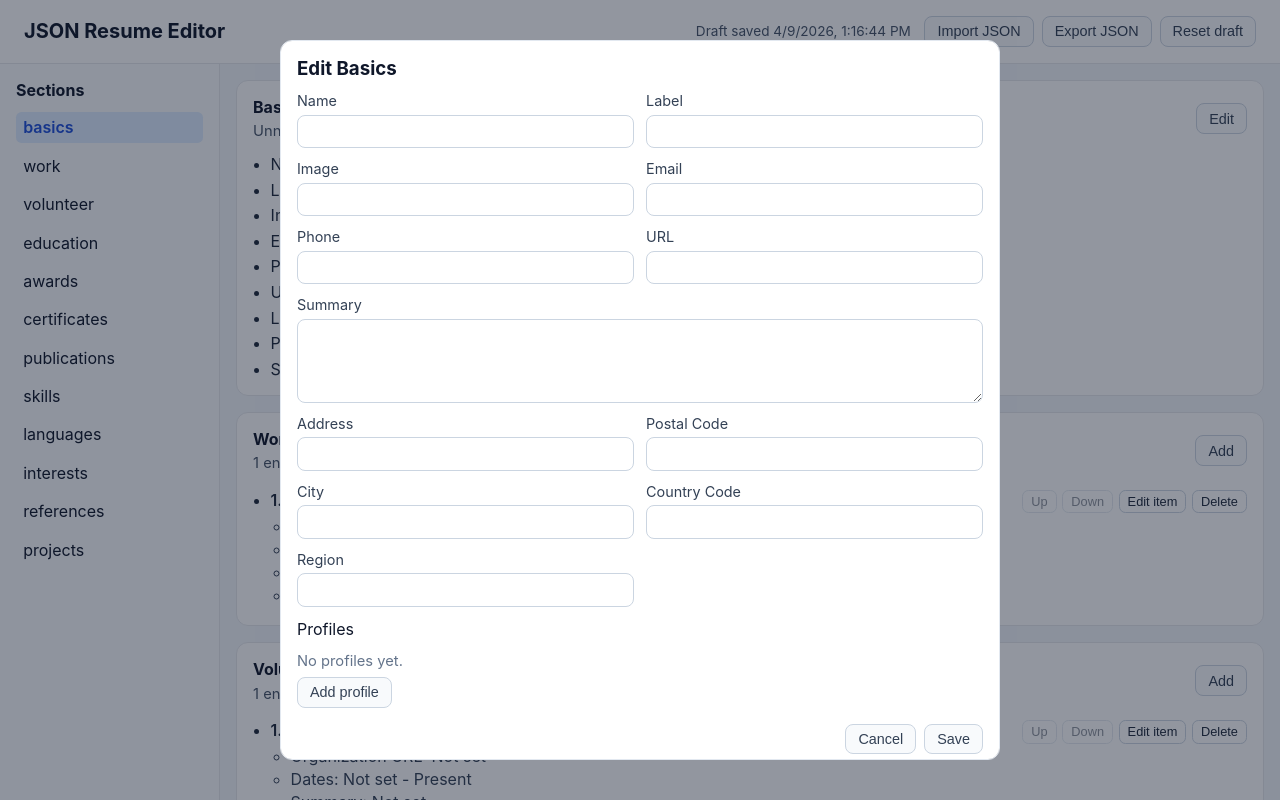
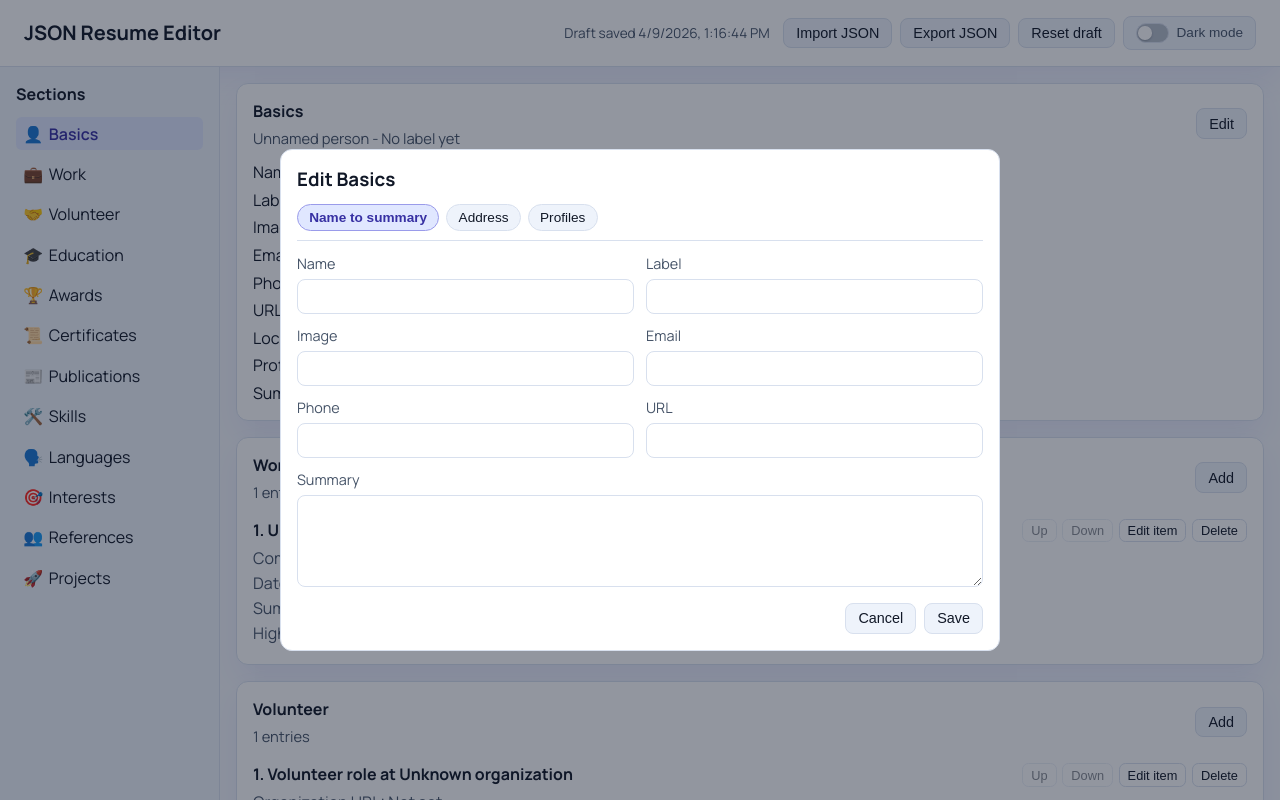
Before and after one commit to Shaunson26/json-resume-editor, a React (Vite) app: page / in a window 1280 px wide. Both pictures are taken after a click on the button "Edit". Shown: the top 800 px of the page. Built offline with nearby package versions, Linux system fonts and the light colour scheme.

Commit message:
Improve UI and styling

```diff
--- a/src/App.css
+++ b/src/App.css
@@ -1,7 +1,43 @@
+@import url('https://fonts.googleapis.com/css2?family=Manrope:wght@400;500;600;700;800&display=swap');
+
+:root {
+  --bg: #f4f7fb;
+  --surface: #ffffff;
+  --surface-muted: #eef3fb;
+  --text: #111827;
+  --text-muted: #475569;
+  --border: #d8e0ee;
+  --accent: #4f46e5;
+  --accent-soft: #e0e7ff;
+  --accent-strong: #3730a3;
+  --danger: #dc2626;
+  --danger-soft: #fee2e2;
+  --shadow-soft: 0 14px 30px rgba(79, 70, 229, 0.08);
+}
+
+[data-theme='dark'] {
+  --bg: #0b1220;
+  --surface: #121a2a;
+  --surface-muted: #182338;
+  --text: #e2e8f0;
+  --text-muted: #94a3b8;
+  --border: #273449;
+  --accent: #818cf8;
+  --accent-soft: #1f2a44;
+  --accent-strong: #c7d2fe;
+  --danger: #f87171;
+  --danger-soft: #3f1d25;
+  --shadow-soft: 0 14px 30px rgba(2, 8, 23, 0.45);
+}
+
 .app-shell {
-  min-height: 100vh;
+  height: 100%;
   display: flex;
   flex-direction: column;
+  color: var(--text);
+  font-family: Manrope, 'Segoe UI', Roboto, Arial, sans-serif;
+  background: var(--bg);
+  overflow: hidden;
 }
 
 html {
@@ -14,8 +50,9 @@ html {
   justify-content: space-between;
   gap: 1rem;
   padding: 1rem 1.5rem;
-  border-bottom: 1px solid #e5e7eb;
-  background: #ffffff;
+  border-bottom: 1px solid var(--border);
+  background: var(--surface);
+  box-shadow: var(--shadow-soft);
 }
 
 .topbar h1 {
@@ -31,7 +68,7 @@ html {
 
 .draft-saved-status {
   font-size: 0.85rem;
-  color: #475569;
+  color: var(--text-muted);
   margin-right: 0.35rem;
   white-space: nowrap;
 }
@@ -50,12 +87,56 @@ html {
 
 .toolbar button,
 .section-heading button {
-  border: 1px solid #cbd5e1;
-  background: #f8fafc;
-  color: #334155;
+  border: 1px solid var(--border);
+  background: var(--surface-muted);
+  color: var(--text);
   border-radius: 0.5rem;
   padding: 0.4rem 0.75rem;
   font-size: 0.9rem;
+}
+
+.theme-toggle {
+  display: inline-flex;
+  align-items: center;
+  gap: 0.45rem;
+  border: 1px solid transparent;
+  background: transparent;
+  padding: 0.2rem 0.3rem;
+}
+
+.theme-toggle-track {
+  width: 2.1rem;
+  height: 1.2rem;
+  border-radius: 999px;
+  background: color-mix(in srgb, var(--text-muted) 35%, var(--surface-muted));
+  border: 1px solid var(--border);
+  display: inline-flex;
+  align-items: center;
+  padding: 0.1rem;
+  transition: background-color 140ms ease;
+}
+
+.theme-toggle-thumb {
+  width: 0.85rem;
+  height: 0.85rem;
+  border-radius: 50%;
+  background: var(--surface);
+  box-shadow: 0 1px 2px rgba(15, 23, 42, 0.25);
+  transform: translateX(0);
+  transition: transform 140ms ease;
+}
+
+.theme-toggle.is-on .theme-toggle-track {
+  background: var(--accent);
+}
+
+.theme-toggle.is-on .theme-toggle-thumb {
+  transform: translateX(0.9rem);
+}
+
+.theme-toggle-label {
+  font-size: 0.85rem;
+  color: var(--text-muted);
 }
 
 .row-item {
@@ -75,9 +156,9 @@ html {
 
 .row-item button,
 .row-actions button {
-  border: 1px solid #cbd5e1;
-  background: #ffffff;
-  color: #1e293b;
+  border: 1px solid var(--border);
+  background: var(--surface);
+  color: var(--text);
   border-radius: 0.4rem;
   padding: 0.2rem 0.5rem;
   font-size: 0.8rem;
@@ -106,20 +187,22 @@ html {
 
 .section-row-title {
   margin: 0;
-  font-weight: 600;
+  font-weight: 700;
 }
 
 .section-row-details {
   margin: 0.35rem 0 0;
-  padding-left: 1.25rem;
-  color: #334155;
+  padding-left: 0;
+  list-style: none;
+  color: var(--text-muted);
   display: grid;
   gap: 0.2rem;
 }
 
 .section-row-sublist {
   margin: 0.25rem 0 0;
-  padding-left: 1.1rem;
+  padding-left: 0.75rem;
+  list-style: none;
 }
 
 .modal-overlay {
@@ -136,15 +219,40 @@ html {
   width: min(720px, 100%);
   max-height: 90vh;
   overflow: auto;
-  background: #ffffff;
+  background: var(--surface);
   border-radius: 0.75rem;
-  border: 1px solid #e2e8f0;
+  border: 1px solid var(--border);
   padding: 1rem;
 }
 
 .modal h3 {
   margin: 0 0 0.75rem;
   text-transform: capitalize;
+}
+
+.modal-tabs {
+  display: flex;
+  align-items: center;
+  gap: 0.45rem;
+  margin-bottom: 0.85rem;
+  border-bottom: 1px solid var(--border);
+  padding-bottom: 0.55rem;
+}
+
+.modal-tabs button {
+  border: 1px solid var(--border);
+  background: var(--surface-muted);
+  color: var(--text);
+  border-radius: 999px;
+  padding: 0.3rem 0.7rem;
+  font-size: 0.85rem;
+}
+
+.modal-tabs button.is-active {
+  border-color: color-mix(in srgb, var(--accent) 45%, var(--border));
+  background: var(--accent-soft);
+  color: var(--accent-strong);
+  font-weight: 600;
 }
 
 .modal-grid {
@@ -157,13 +265,15 @@ html {
   display: grid;
   gap: 0.35rem;
   font-size: 0.9rem;
-  color: #334155;
+  color: var(--text-muted);
   text-transform: capitalize;
 }
 
 .modal-grid input,
 .modal-grid textarea {
-  border: 1px solid #cbd5e1;
+  border: 1px solid var(--border);
+  color: var(--text);
+  background: var(--surface);
   border-radius: 0.5rem;
   padding: 0.45rem 0.55rem;
   font: inherit;
@@ -175,16 +285,16 @@ html {
 
 .add-highlight-button {
   margin-top: 0.4rem;
-  border: 1px solid #cbd5e1;
-  background: #f8fafc;
-  color: #334155;
+  border: 1px solid var(--border);
+  background: var(--surface-muted);
+  color: var(--text);
   border-radius: 0.5rem;
   padding: 0.4rem 0.75rem;
   font-size: 0.9rem;
 }
 
 .profile-group {
-  border: 1px solid #e2e8f0;
+  border: 1px solid var(--border);
   border-radius: 0.5rem;
   padding: 0.65rem;
   margin-top: 0.5rem;
@@ -200,9 +310,9 @@ html {
 }
 
 .modal-actions button {
-  border: 1px solid #cbd5e1;
-  background: #f8fafc;
-  color: #334155;
+  border: 1px solid var(--border);
+  background: var(--surface-muted);
+  color: var(--text);
   border-radius: 0.5rem;
   padding: 0.4rem 0.75rem;
   font-size: 0.9rem;
@@ -214,12 +324,12 @@ html {
 
 .confirm-modal p {
   margin: 0.5rem 0 0;
-  color: #475569;
+  color: var(--text-muted);
 }
 
 .danger-button {
-  border-color: #ef4444 !important;
-  background: #ef4444 !important;
+  border-color: var(--danger) !important;
+  background: var(--danger) !important;
   color: #ffffff !important;
 }
 
@@ -230,17 +340,17 @@ html {
   gap: 0.75rem;
   margin: 0.75rem 1rem 0;
   padding: 0.65rem 0.85rem;
-  border: 1px solid #fecaca;
-  background: #fef2f2;
-  color: #991b1b;
+  border: 1px solid color-mix(in srgb, var(--danger) 45%, transparent);
+  background: var(--danger-soft);
+  color: var(--danger);
   border-radius: 0.5rem;
   font-size: 0.9rem;
 }
 
 .error-banner button {
-  border: 1px solid #fca5a5;
-  background: #ffffff;
-  color: #991b1b;
+  border: 1px solid color-mix(in srgb, var(--danger) 55%, transparent);
+  background: var(--surface);
+  color: var(--danger);
   border-radius: 0.4rem;
   padding: 0.2rem 0.5rem;
   font-size: 0.8rem;
@@ -251,12 +361,14 @@ html {
   grid-template-columns: 220px 1fr;
   min-height: 0;
   flex: 1;
+  overflow: hidden;
 }
 
 .sidebar {
-  border-right: 1px solid #e5e7eb;
+  border-right: 1px solid var(--border);
   padding: 1rem;
-  background: #f8fafc;
+  background: var(--surface-muted);
+  overflow: auto;
 }
 
 .sidebar h2 {
@@ -274,21 +386,29 @@ html {
 }
 
 .sidebar a {
-  display: block;
+  display: inline-flex;
+  align-items: center;
+  gap: 0.5rem;
   text-decoration: none;
-  color: #0f172a;
+  color: var(--text);
   padding: 0.35rem 0.45rem;
   border-radius: 0.35rem;
+  width: 100%;
 }
 
 .sidebar a:hover {
-  background: #e2e8f0;
+  background: color-mix(in srgb, var(--accent) 15%, var(--surface-muted));
 }
 
 .sidebar a.is-active {
-  background: #dbeafe;
-  color: #1d4ed8;
+  background: var(--accent-soft);
+  color: var(--accent-strong);
   font-weight: 600;
+}
+
+.sidebar-icon {
+  width: 1.1rem;
+  text-align: center;
 }
 
 .content {
@@ -300,10 +420,11 @@ html {
 }
 
 .section-card {
-  border: 1px solid #e5e7eb;
+  border: 1px solid var(--border);
   border-radius: 0.75rem;
-  background: #ffffff;
+  background: var(--surface);
   padding: 1rem;
+  box-shadow: var(--shadow-soft);
 }
 
 .section-heading {
@@ -315,27 +436,27 @@ html {
 
 .section-heading h3 {
   margin: 0;
-  text-transform: capitalize;
   font-size: 1rem;
 }
 
 .section-subtitle {
   margin: 0.35rem 0 0;
-  color: #475569;
+  color: var(--text-muted);
   font-size: 0.92rem;
 }
 
 .section-list {
   margin: 0.85rem 0 0;
-  padding-left: 1.1rem;
-  color: #1e293b;
+  padding-left: 0;
+  list-style: none;
+  color: var(--text);
   display: grid;
   gap: 0.35rem;
 }
 
 .section-empty {
   margin: 0.85rem 0 0;
-  color: #64748b;
+  color: var(--text-muted);
   font-size: 0.92rem;
 }
 
@@ -356,7 +477,7 @@ html {
 
   .sidebar {
     border-right: 0;
-    border-bottom: 1px solid #e5e7eb;
+    border-bottom: 1px solid var(--border);
   }
 
   .modal-grid {
--- a/src/App.tsx
+++ b/src/App.tsx
@@ -1,7 +1,7 @@
 import { useCallback, useEffect, useMemo, useRef, useState } from 'react'
 import './App.css'
 import { SectionCard } from './components/SectionCard'
-import { Sidebar } from './components/Sidebar'
+import { Sidebar, type SectionDisplayMeta } from './components/Sidebar'
 import { ArrayItemModal } from './components/modals/ArrayItemModal'
 import { BasicsModal } from './components/modals/BasicsModal'
 import { defaultResume } from './data/defaultResume'
@@ -39,11 +39,29 @@ const sections: ResumeSectionId[] = [
 ]
 
 const RESUME_DRAFT_STORAGE_KEY = 'jsonResumeEditor:draft:v1'
+const THEME_STORAGE_KEY = 'jsonResumeEditor:theme:v1'
+
+type Theme = 'light' | 'dark'
 
 type PersistedResumeDraft = {
   version: 1
   savedAt: string
   data: ResumeData
+}
+
+const sectionDisplay: Record<ResumeSectionId, SectionDisplayMeta> = {
+  basics: { label: 'Basics', icon: '👤' },
+  work: { label: 'Work', icon: '💼' },
+  volunteer: { label: 'Volunteer', icon: '🤝' },
+  education: { label: 'Education', icon: '🎓' },
+  awards: { label: 'Awards', icon: '🏆' },
+  certificates: { label: 'Certificates', icon: '📜' },
+  publications: { label: 'Publications', icon: '📰' },
+  skills: { label: 'Skills', icon: '🛠️' },
+  languages: { label: 'Languages', icon: '🗣️' },
+  interests: { label: 'Interests', icon: '🎯' },
+  references: { label: 'References', icon: '👥' },
+  projects: { label: 'Projects', icon: '🚀' },
 }
 
 const loadInitialResume = (): ResumeData => {
@@ -87,6 +105,21 @@ const loadInitialSavedAt = (): string | null => {
   } catch {
     return null
   }
+}
+
+const loadInitialTheme = (): Theme => {
+  if (typeof window === 'undefined') {
+    return 'light'
+  }
+
+  const storedTheme = window.localStorage.getItem(THEME_STORAGE_KEY)
+  if (storedTheme === 'light' || storedTheme === 'dark') {
+    return storedTheme
+  }
+
+  return window.matchMedia('(prefers-color-scheme: dark)').matches
+    ? 'dark'
+    : 'light'
 }
 
 const createEmptyArrayItem = (
@@ -210,6 +243,7 @@ function App() {
     index: number
   } | null>(null)
   const [importError, setImportError] = useState<string | null>(null)
+  const [theme, setTheme] = useState<Theme>(() => loadInitialTheme())
   const fileInputRef = useRef<HTMLInputElement | null>(null)
 
   const moveArrayItem = useCallback((
@@ -337,6 +371,11 @@ function App() {
       // Ignore storage failures (quota/private mode) and keep app usable.
     }
   }, [resume])
+
+  useEffect(() => {
+    document.documentElement.setAttribute('data-theme', theme)
+    window.localStorage.setItem(THEME_STORAGE_KEY, theme)
+  }, [theme])
 
   const draftSavedLabel = useMemo(() => {
     if (!lastSavedAt) {
@@ -1190,6 +1229,10 @@ function App() {
     window.localStorage.removeItem(RESUME_DRAFT_STORAGE_KEY)
   }
 
+  const toggleTheme = () => {
+    setTheme((previousTheme) => (previousTheme === 'light' ? 'dark' : 'light'))
+  }
+
   return (
     <div className="app-shell">
       <header className="topbar">
@@ -1204,6 +1247,19 @@ function App() {
           </button>
           <button type="button" onClick={handleResetDraft}>
             Reset draft
+          </button>
+          <button
+            type="button"
+            className={`theme-toggle ${theme === 'dark' ? 'is-on' : ''}`}
+            onClick={toggleTheme}
+            aria-label="Toggle dark mode"
+            aria-pressed={theme === 'dark'}
+            title="Toggle dark mode"
+          >
+            <span className="theme-toggle-track" aria-hidden="true">
+              <span className="theme-toggle-thumb" />
+            </span>
+            <span className="theme-toggle-label">Dark mode</span>
           </button>
         </div>
       </header>
@@ -1226,14 +1282,18 @@ function App() {
       ) : null}
 
       <div className="layout">
-        <Sidebar sections={sections} activeSection={activeSection} />
+        <Sidebar
+          sections={sections}
+          activeSection={activeSection}
+          sectionDisplay={sectionDisplay}
+        />
 
         <main className="content">
           {sections.map((section) => (
             <SectionCard
               key={section}
               sectionId={section}
-              title={section}
+              title={sectionDisplay[section].label}
               subtitle={sectionDescriptions[section]}
               rows={sectionRows[section]}
               onEdit={() => {
--- a/src/components/Sidebar.tsx
+++ b/src/components/Sidebar.tsx
@@ -1,11 +1,21 @@
 import type { ResumeSectionId } from '../types/resume'
+
+export interface SectionDisplayMeta {
+  label: string
+  icon: string
+}
 
 interface SidebarProps {
   sections: ResumeSectionId[]
   activeSection: ResumeSectionId
+  sectionDisplay: Record<ResumeSectionId, SectionDisplayMeta>
 }
 
-export function Sidebar({ sections, activeSection }: SidebarProps) {
+export function Sidebar({
+  sections,
+  activeSection,
+  sectionDisplay,
+}: SidebarProps) {
   return (
     <aside className="sidebar">
       <h2>Sections</h2>
@@ -18,7 +28,10 @@ export function Sidebar({ sections, activeSection }: SidebarProps) {
                 className={activeSection === section ? 'is-active' : undefined}
                 aria-current={activeSection === section ? 'true' : undefined}
               >
-                {section}
+                <span className="sidebar-icon" aria-hidden="true">
+                  {sectionDisplay[section].icon}
+                </span>
+                <span>{sectionDisplay[section].label}</span>
               </a>
             </li>
           ))}
--- a/src/components/modals/BasicsModal.tsx
+++ b/src/components/modals/BasicsModal.tsx
@@ -13,6 +13,9 @@ export function BasicsModal({
   onSave,
 }: BasicsModalProps) {
   const [draft, setDraft] = useState<Basics>(initialValue)
+  const [activeTab, setActiveTab] = useState<'nameSummary' | 'address' | 'profiles'>(
+    'nameSummary',
+  )
 
   const updateField = (
     key: Exclude<keyof Basics, 'location' | 'profiles'>,
@@ -73,6 +76,36 @@ export function BasicsModal({
         onClick={(event) => event.stopPropagation()}
       >
         <h3>Edit basics</h3>
+        <div className="modal-tabs" role="tablist" aria-label="Basics sections">
+          <button
+            type="button"
+            role="tab"
+            className={activeTab === 'nameSummary' ? 'is-active' : undefined}
+            aria-selected={activeTab === 'nameSummary'}
+            onClick={() => setActiveTab('nameSummary')}
+          >
+            Name to summary
+          </button>
+          <button
+            type="button"
+            role="tab"
+            className={activeTab === 'address' ? 'is-active' : undefined}
+            aria-selected={activeTab === 'address'}
+            onClick={() => setActiveTab('address')}
+          >
+            Address
+          </button>
+          <button
+            type="button"
+            role="tab"
+            className={activeTab === 'profiles' ? 'is-active' : undefined}
+            aria-selected={activeTab === 'profiles'}
+            onClick={() => setActiveTab('profiles')}
+          >
+            Profiles
+          </button>
+        </div>
+        {activeTab === 'nameSummary' && (
           <div className="modal-grid">
             <label>
               Name
@@ -124,13 +157,15 @@ export function BasicsModal({
                 onChange={(event) => updateField('summary', event.target.value)}
               />
             </label>
+          </div>
+        )}
+        {activeTab === 'address' && (
+          <div className="modal-grid">
             <label>
               Address
               <input
                 value={draft.location.address}
-              onChange={(event) =>
-                updateLocationField('address', event.target.value)
-              }
+                onChange={(event) => updateLocationField('address', event.target.value)}
               />
             </label>
             <label>
@@ -165,6 +200,10 @@ export function BasicsModal({
                 onChange={(event) => updateLocationField('region', event.target.value)}
               />
             </label>
+          </div>
+        )}
+        {activeTab === 'profiles' && (
+          <div className="modal-grid">
             <div className="full-row">
               <span>Profiles</span>
               {draft.profiles.length > 0 ? (
@@ -212,6 +251,7 @@ export function BasicsModal({
               </button>
             </div>
           </div>
+        )}
         <div className="modal-actions">
           <button type="button" onClick={onCancel}>
             Cancel
--- a/src/index.css
+++ b/src/index.css
@@ -1,8 +1,14 @@
+html,
+body {
+  height: 100%;
+}
+
 body {
   margin: 0;
-  font-family: Inter, 'Segoe UI', Roboto, Arial, sans-serif;
-  color: #0f172a;
-  background: #f1f5f9;
+  font-family: Manrope, 'Segoe UI', Roboto, Arial, sans-serif;
+  color: var(--text);
+  background: var(--bg);
+  overflow: hidden;
 }
 
 * {
@@ -10,5 +16,5 @@ body {
 }
 
 #root {
-  min-height: 100vh;
+  height: 100%;
 }
```
Lines whose indentation alone changed are shown as unchanged.
